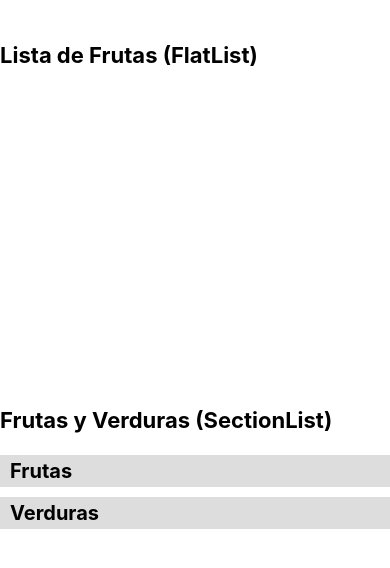
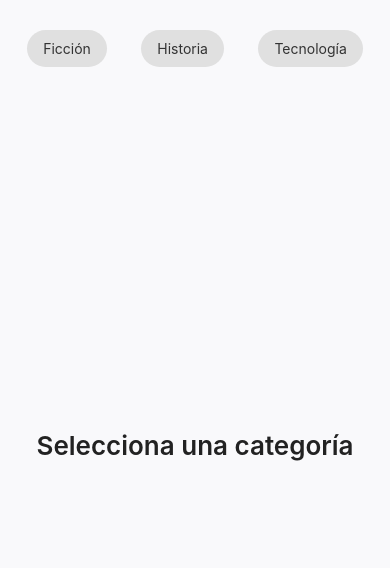
Before and after one commit to ROSALES1910/PM194, a React Native app in the folder my-blank/: screen / in a window 390 px wide. Shown: the top 568 px of the page. Built offline with nearby package versions, Linux system fonts and the light colour scheme; no server answers.

Commit message:
EXAMEN 2DO PARCIAL

```diff
--- a/my-blank/App.js
+++ b/my-blank/App.js
@@ -1,100 +1,392 @@
-import React, { useEffect, useState } from "react";
-import {  SafeAreaView,
+import React, { useState } from 'react';
+import {
+  SafeAreaView,
   View,
   Text,
-  FlatList,
   SectionList,
   StyleSheet,
   ActivityIndicator,
-} from "react-native";
+  TouchableOpacity,
+  ScrollView,
+  Image,
+  Alert,
+  Dimensions,
+  Modal,
+  Linking,
+} from 'react-native';
+
+const CATEGORIES = [
+  { label: 'Ficción', query: 'fiction' },
+  { label: 'Historia', query: 'history' },
+  { label: 'Tecnología', query: 'technology' },
+];
 
 export default function App() {
-  const [frutas, setFrutas] = useState([]);
-  const [verduras, setVerduras] = useState([]);
-  const [loading, setLoading] = useState(true);
-  const API_URL = "http://10.16.37.149:8000/productos/"; // Cambia esto según tu API
+  const [category, setCategory] = useState(null);
+  const [booksByAuthor, setBooksByAuthor] = useState([]);
+  const [loading, setLoading] = useState(false);
+  const [expandedBook, setExpandedBook] = useState(null);
+  const [modalVisible, setModalVisible] = useState(false);
 
-  useEffect(() => {
-    fetch(API_URL)
-      .then((res) => res.json())
-      .then((data) => {
-        setFrutas(data.frutas);
-        setVerduras(data.verduras);
-      })
-      .catch((error) => console.error(error))
-      .finally(() => setLoading(false));
-  }, []);
+  const fetchBooks = async (selectedCategory) => {
+    setLoading(true);
+    setBooksByAuthor([]);
+    setExpandedBook(null);
+    setModalVisible(false);
 
-  // Render item para FlatList y SectionList
-  const renderItem = ({ item }) => (
-    <View style={styles.item}>
-      <Text style={styles.nombre}>{item.nombre}</Text>
-    </View>
-  );
+    try {
+      const grouped = {};
+      let totalFetched = 0;
+      let startIndex = 0;
+      const maxPages = 3;
 
-  // Para SectionList, definimos las secciones
-  const sections = [
-    { title: "Frutas", data: frutas },
-    { title: "Verduras", data: verduras },
-  ];
+      for (let page = 0; page < maxPages; page++) {
+        const response = await fetch(
+          `https://www.googleapis.com/books/v1/volumes?q=subject:${selectedCategory}&startIndex=${startIndex}&maxResults=40`
+        );
+        const data = await response.json();
 
-  if (loading) {
-    return (
-      <SafeAreaView style={styles.container}>
-        <ActivityIndicator size="large" color="#0000ff" />
-        <Text>Cargando datos...</Text>
-      </SafeAreaView>
-    );
-  }
+        if (!data.items || data.items.length === 0) break;
+
+        data.items.forEach((item) => {
+          const volume = item.volumeInfo;
+          if (
+            !volume.authors ||
+            !volume.imageLinks?.thumbnail ||
+            !volume.description ||
+            !volume.title
+          )
+            return;
+
+          volume.authors.forEach((author) => {
+            if (!grouped[author]) grouped[author] = [];
+            grouped[author].push({ ...volume, id: item.id });
+          });
+        });
+
+        totalFetched += data.items.length;
+        startIndex += 40;
+
+        const validAuthors = Object.entries(grouped).filter(
+          ([_, books]) => books.length >= 2
+        );
+        const totalBooks = validAuthors.reduce(
+          (sum, [_, books]) => sum + Math.min(2, books.length),
+          0
+        );
+        if (totalBooks >= 10) break;
+      }
+
+      const sections = [];
+      let totalBooks = 0;
+
+      const sortedAuthors = Object.entries(grouped)
+        .filter(([_, books]) => books.length >= 2)
+        .sort((a, b) => b[1].length - a[1].length);
+
+      for (const [author, books] of sortedAuthors) {
+        if (totalBooks >= 10) break;
+        const pair = books.slice(0, 2);
+        sections.push({ title: author, data: pair });
+        totalBooks += pair.length;
+      }
+
+      if (totalBooks < 10) {
+        throw new Error('No se encontraron suficientes autores con 2 libros.');
+      }
+
+      setTimeout(() => {
+        setBooksByAuthor(sections);
+        setLoading(false);
+      }, 1500);
+    } catch (error) {
+      Alert.alert('Error', error.message || 'No se pudieron cargar los libros.');
+      setLoading(false);
+    }
+  };
+
+  const openBookModal = (book) => {
+    setExpandedBook(book);
+    setModalVisible(true);
+  };
+
+  const closeBookModal = () => {
+    setExpandedBook(null);
+    setModalVisible(false);
+  };
+
+  const handleDownload = (book) => {
+    const link = book.previewLink || book.infoLink;
+    if (link) {
+      Linking.openURL(link);
+    } else {
+      Alert.alert('Descarga no disponible', 'Este libro no tiene un enlace de descarga.');
+    }
+  };
 
   return (
     <SafeAreaView style={styles.container}>
-      <Text style={styles.title}>Lista de Frutas (FlatList)</Text>
-      <FlatList
-        data={frutas}
-        keyExtractor={(item) => item.id.toString()}
-        renderItem={renderItem}
-      />
+      <View style={styles.categoryBar}>
+        {CATEGORIES.map((cat) => (
+          <TouchableOpacity
+            key={cat.label}
+            style={[
+              styles.categoryButton,
+              category === cat.query && styles.categoryButtonActive,
+            ]}
+            onPress={() => {
+              setCategory(cat.query);
+              fetchBooks(cat.query);
+            }}
+          >
+            <Text
+              style={[
+                styles.categoryButtonText,
+                category === cat.query && styles.categoryButtonTextActive,
+              ]}
+            >
+              {cat.label}
+            </Text>
+          </TouchableOpacity>
+        ))}
+      </View>
 
-      <Text style={styles.title}>Frutas y Verduras (SectionList)</Text>
-      <SectionList
-        sections={sections}
-        keyExtractor={(item) => item.id.toString()}
-        renderItem={renderItem}
-        renderSectionHeader={({ section: { title } }) => (
-          <Text style={styles.header}>{title}</Text>
-        )}
-      />
+      {loading ? (
+        <View style={styles.centeredContent}>
+          <ActivityIndicator size="large" color="#0077b6" />
+          <Text style={styles.loadingText}>Cargando libros...</Text>
+        </View>
+      ) : category ? (
+        <View style={styles.contentArea}>
+          <SectionList
+            sections={booksByAuthor}
+            keyExtractor={(item, index) => item.title + index}
+            renderItem={({ item }) => (
+              <View style={styles.bookItem}>
+                <TouchableOpacity
+                  style={styles.imageContainer}
+                  onPress={() => openBookModal(item)}
+                >
+                  <Image
+                    source={{ uri: item.imageLinks.thumbnail }}
+                    style={styles.thumbnail}
+                  />
+                </TouchableOpacity>
+                <Text style={styles.bookTitle}>{item.title}</Text>
+                <Text style={styles.text}>
+                  <Text style={styles.bold}>Editorial:</Text>{' '}
+                  {item.publisher || 'Desconocida'}
+                </Text>
+                <TouchableOpacity
+                  style={styles.downloadButton}
+                  onPress={() => handleDownload(item)}
+                >
+                  <Text style={styles.downloadButtonText}>⬇</Text>
+                </TouchableOpacity>
+              </View>
+            )}
+            renderSectionHeader={({ section: { title } }) => (
+              <Text style={styles.header}>{title}</Text>
+            )}
+            ListEmptyComponent={
+              <Text style={styles.text}>No se encontraron libros.</Text>
+            }
+            contentContainerStyle={styles.listContent}
+          />
+        </View>
+      ) : (
+        <View style={styles.centeredContent}>
+          <Text style={styles.title}>Selecciona una categoría</Text>
+        </View>
+      )}
+
+      <Modal visible={modalVisible} animationType="slide" onRequestClose={closeBookModal}>
+        <SafeAreaView style={styles.modalContainer}>
+          <ScrollView contentContainerStyle={styles.modalContent}>
+            {expandedBook && (
+              <>
+                <Image
+                  source={{ uri: expandedBook.imageLinks.thumbnail }}
+                  style={styles.modalImage}
+                />
+                <Text style={styles.modalTitle}>{expandedBook.title}</Text>
+                <Text style={styles.modalText}>
+                  <Text style={styles.bold}>Editorial:</Text>{' '}
+                  {expandedBook.publisher || 'Desconocida'}
+                </Text>
+                <Text style={styles.modalText}>
+                  {expandedBook.description}
+                </Text>
+              </>
+            )}
+            <TouchableOpacity style={styles.closeButton} onPress={closeBookModal}>
+              <Text style={styles.closeButtonText}>Cerrar</Text>
+            </TouchableOpacity>
+          </ScrollView>
+        </SafeAreaView>
+      </Modal>
     </SafeAreaView>
   );
 }
 
+const screenWidth = Dimensions.get('window').width;
+
 const styles = StyleSheet.create({
   container: {
     flex: 1,
-    marginTop: 30,
+    backgroundColor: '#f9f9fb',
+    paddingTop: 30,
+  },
+  categoryBar: {
+    flexDirection: 'row',
+    justifyContent: 'space-around',
+    paddingHorizontal: 10,
+    marginBottom: 10,
+  },
+  categoryButton: {
+    paddingVertical: 10,
     paddingHorizontal: 16,
+    borderRadius: 20,
+    backgroundColor: '#e0e0e0',
+  },
+  categoryButtonActive: {
+    backgroundColor: '#0077b6',
+  },
+  categoryButtonText: {
+    fontSize: 14,
+    color: '#333',
+  },
+  categoryButtonTextActive: {
+    color: '#fff',
+    fontWeight: 'bold',
+  },
+  centeredContent: {
+    flex: 1,
+    alignItems: 'center',
+    justifyContent: 'center',
+  },
+  contentArea: {
+    flex: 1,
+    paddingBottom: 20,
+    alignItems: 'center',
   },
   title: {
-    fontSize: 22,
-    fontWeight: "bold",
-    marginVertical: 12,
+    fontSize: 26,
+    marginBottom: 30,
+    fontWeight: '600',
+    textAlign: 'center',
+    color: '#222',
+  },
+  loadingText: {
+    marginTop: 12,
+    fontSize: 16,
+    color: '#555',
   },
   header: {
+    fontSize: 18,
+    fontWeight: '600',
+    backgroundColor: '#caf0f8',
+    paddingVertical: 8,
+    paddingHorizontal: 12,
+    marginTop: 12,
+    borderRadius: 6,
+    alignSelf: 'center',
+    color: '#023e8a',
+  },
+  bookItem: {
+    marginVertical: 12,
+    padding: 18,
+    backgroundColor: '#ffffff',
+    borderRadius: 12,
+    elevation: 3,
+    width: screenWidth * 0.9,
+    alignSelf: 'center',
+    shadowColor: '#000',
+    shadowOpacity: 0.05,
+    shadowOffset: { width: 0, height: 2 },
+    shadowRadius: 6,
+  },
+  imageContainer: {
+    alignItems: 'center',
+    marginBottom: 12,
+  },
+  thumbnail: {
+    width: 130,
+    height: 190,
+    resizeMode: 'cover',
+    borderRadius: 6,
+  },
+  bookTitle: {
+    fontSize: 17,
+    fontWeight: '600',
+    marginBottom: 8,
+    color: '#1d3557',
+    textAlign: 'center',
+  },
+  text: {
+    fontSize: 14,
+    color: '#444',
+    textAlign: 'center',
+    marginBottom: 6,
+  },
+  bold: {
+    fontWeight: 'bold',
+  },
+  downloadButton: {
+    marginTop: 8,
+    backgroundColor: '#00b4d8',
+    paddingVertical: 6,
+    paddingHorizontal: 12,
+    borderRadius: 6,
+    alignSelf: 'center',
+  },
+  downloadButtonText: {
+    color: '#fff',
+    fontSize: 16,
+    fontWeight: 'bold',
+  },
+  listContent: {
+    paddingBottom: 60,
+    alignItems: 'center',
+  },
+  modalContainer: {
+    flex: 1,
+    backgroundColor: '#fff',
+  },
+  modalContent: {
+    padding: 24,
+    alignItems: 'center',
+  },
+  modalImage: {
+    width: 160,
+    height: 240,
+    resizeMode: 'cover',
+    borderRadius: 8,
+    marginBottom: 20,
+  },
+  modalTitle: {
     fontSize: 20,
-    fontWeight: "bold",
-    backgroundColor: "#ddd",
-    paddingVertical: 4,
-    paddingHorizontal: 10,
+    fontWeight: '700',
+    color: '#1d3557',
+    textAlign: 'center',
+    marginBottom: 12,
+  },
+  modalText: {
+    fontSize: 15,
+    color: '#444',
+    textAlign: 'justify',
+    marginBottom: 16,
+  },
+  closeButton: {
+    backgroundColor: '#0077b6',
+    paddingVertical: 10,
+    paddingHorizontal: 24,
+    borderRadius: 10,
     marginTop: 10,
   },
-  item: {
-    backgroundColor: "#f9c2ff",
-    padding: 10,
-    marginVertical: 4,
-    borderRadius: 5,
-  },
-  nombre: {
-    fontSize: 18,
+  closeButtonText: {
+    color: '#fff',
+    fontSize: 16,
+    fontWeight: '600',
   },
 });
```
